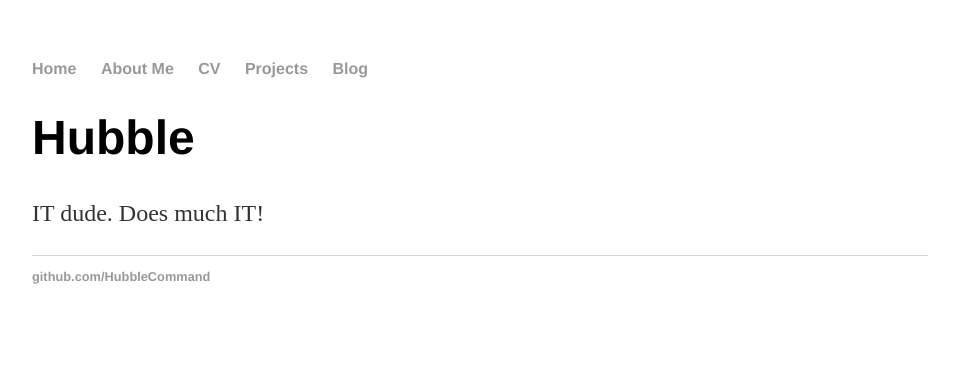
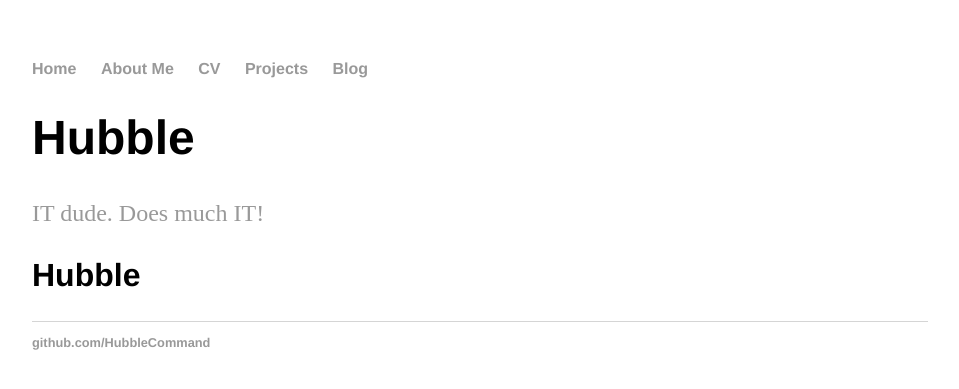
Before and after one commit to HubbleCommand/HubbleCommand.github.io, a Jekyll site: the page built from index.html, in a window 1280 px wide. Shown: the top 389 px of the page, without its empty margins (160-1119 px from the left). Built offline with Jekyll 4.4.1, drawn with Linux system fonts in a browser that asks for light colours; nearby versions of some CDN libraries.

Commit message:
H2 & H3 styling

```diff
--- a/_config.yml
+++ b/_config.yml
@@ -1,5 +1,5 @@
 theme: jekyll-theme-minimal
-name: Sasha Poirier, IT Goof
+name: IT Goof
 markdown: kramdown
 theme: jekyll-theme-minimal
 exclude: [vendor]
--- a/css/main.css
+++ b/css/main.css
@@ -23,6 +23,14 @@ h1 {
     font-size: 3em;
     font-family:'Helvetica', 'Arial', 'Sans-Serif';
 }
+h2 {
+    font-size: 2em;
+    font-family:'Helvetica', 'Arial', 'Sans-Serif';
+}
+h3 {
+    font-size: 1em;
+    font-family:'Helvetica', 'Arial', 'Sans-Serif';
+}
 p {
     font-size: 1.5em;
     line-height: 1.4em;
--- a/cv/index.html
+++ b/cv/index.html
@@ -1,6 +1,6 @@
 ---
 layout: default
-title: Sasha Poirier
+title: CV
 ---
 <div class="blurb">
 	<h1>CV</h1>
--- a/index.html
+++ b/index.html
@@ -4,5 +4,7 @@ title: Hubble
 ---
 <div class="blurb">
 	<h1>Hubble</h1>
-    <p>IT dude. Does much IT!</a></p>
+    <p><a>IT dude. Does much IT!</a></p>
+
+    <h2>Hubble</h2>
 </div><!-- /.blurb -->
```
Also changed, not shown: about/index.md (+2 -2 lines), blog/index.md (+1 -1 lines).
